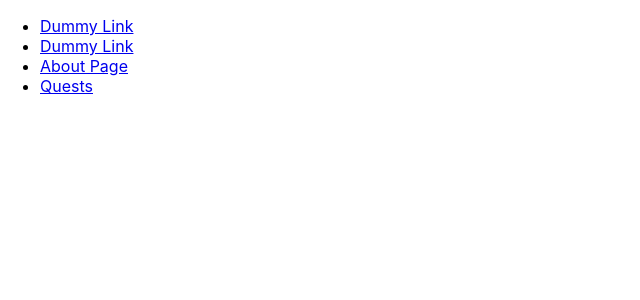
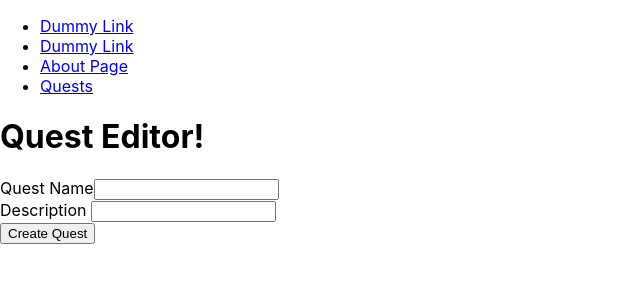
Before and after one commit to Dj-Williams/Guild-Manager-Fullstack-App, a React (Create React App) app in the folder client/: page /quests/edit/1 in a window 1280 px wide. Shown: the top 300 px of the page, without its empty margins (0-640 px from the left). Built offline with nearby package versions, Linux system fonts and the light colour scheme; no server answers; the HTML template or start-up script is replaced by a standard one.

Commit message:
I got CREATE for adventurers!

```diff
--- a/client/src/App.js
+++ b/client/src/App.js
@@ -6,6 +6,7 @@ import QuestPage from './components/QuestPage'
 import SplashPage from './components/SplashPage';
 import RosterPage from './components/RosterPage';
 import ProfilePage from './components/ProfilePage';
+import QuestEditForm from './components/QuestEditForm';
 
 class App extends Component {
   render() {
@@ -25,6 +26,8 @@ class App extends Component {
 
               <Route exact path="/quests" component={QuestPage} />
 
+              <Route exact path="/quests/edit/:questId" component={QuestEditForm} />
+
               <Route exact path="/quests/:questId" component={RosterPage} />
 
               <Route exact path="/adventurers/:adventurerId" component={ProfilePage} />
--- /dev/null
+++ b/client/src/components/AdventurerForm.js
@@ -0,0 +1,70 @@
+import React, { Component } from 'react';
+import axios from 'axios'
+import { Link } from 'axios'
+
+class AdventurerForm extends Component {
+    state = {
+        adventurers: [],
+        newAdventurer: {
+            image: '',
+            name: '',
+            classSpecialization: '',
+            biography: '',
+        }
+    }
+
+    // This handles the input fields of the form, by allowing the user to type things in and have their inputs recognized and saved.
+    handleChange = (event) => {
+        // This clones the old state into a new temporary state of newQuest
+        const updatedNewAdventurer = { ...this.state.newAdventurer }
+        updatedNewAdventurer[event.target.name] = event.target.value
+        this.setState({ newAdventurer: updatedNewAdventurer })
+    }
+    // This handles the creation of a new quest w/ the post command.
+    handleSubmit = (event) => {
+        let questId = this.props.match.params.questId
+        axios.post(`/api/quests/${questId}`, this.state.newAdventurer)
+            .then(res => {
+                this.props.history.push(`/quests/${questId}`)
+            })
+        event.preventDefault()
+    }
+
+    render() {
+        return (
+            <div>
+                <h1>Create a New Adventurer</h1>
+
+                <form onSubmit={this.handleSubmit}>
+
+                    <div>
+                        <label htmlFor="name">Adventurer  Name</label>
+                        <input onChange={this.handleChange} value={this.state.newAdventurer.name} type="text" name="name" />
+                    </div>
+
+                    <div>
+                        <label htmlFor="classSpecialization"> Class: </label>
+                        <input onChange={this.handleChange} value={this.state.newAdventurer.classSpecialization} type="text" name="classSpecialization" />
+                    </div>
+
+                    <div>
+                        <label htmlFor="description"> Description </label>
+                        <input onChange={this.handleChange} value={this.state.newAdventurer.biography} type="text" name="biography" />
+                    </div>
+
+                    <div>
+                        <label htmlFor="image"> Description </label>
+                        <input onChange={this.handleChange} value={this.state.newAdventurer.image} type="text" name="image" />
+                    </div>
+
+
+                    <button type="submit">Create Adventurer</button>
+
+
+                </form>
+            </div>
+        );
+    }
+}
+
+export default AdventurerForm;
--- /dev/null
+++ b/client/src/components/QuestEditForm.js
@@ -0,0 +1,74 @@
+import React, { Component } from 'react';
+import axios from 'axios'
+
+
+class QuestEditForm extends Component {
+    state = {
+        quests: [],
+        newQuest: {
+            questName: '',
+            description: ''
+        }
+    }
+
+    componentWillMount(){
+        this.getQuestInfo()
+    }
+
+
+    getQuestInfo = () => {
+        let questId = this.props.match.params.questId
+        axios.get(`api/quests/${questId}`)
+        .then(res => {
+            this.setState({
+                questName: res.data.newQuest.questName,
+                description: res.data.newQuest.description
+            })
+        })
+    }
+
+    // This handles the input fields of the form, by allowing the user to type things in and have their inputs recognized and saved.
+    handleChange = (event) => {
+        // This clones the old state into a new temporary state of newQuest
+        const updatedNewQuest = {...this.state.newQuest}
+        updatedNewQuest[event.target.name] = event.target.value
+        this.setState({ newQuest: updatedNewQuest })
+    }
+    // This handles the creation of a new quest w/ the post command.
+    handleSubmit = (event) => {
+        axios.post('/api/quests', this.state.newQuest).then(res => {
+            this.props.history.push(`/quests/${res.data._id}`)
+        })
+        event.preventDefault()
+    }
+
+
+    render() {
+        return (
+            <div>
+
+                <h1>Quest Editor!</h1>
+
+
+                <form onSubmit={this.handleSubmit}>
+
+                    <div>
+                        <label htmlFor="username">Quest Name</label>
+                        <input onChange={this.handleChange} value={this.state.questName} type="text" name="questName" />
+                    </div>
+
+                    <div>
+                        <label htmlFor="description"> Description </label>
+                        <input onChange={this.handleChange} value={this.state.description} type="text" name="description" />
+                    </div>
+
+                <button type="submit">Create Quest</button>
+
+                </form>
+
+            </div>
+        );
+    }
+}
+
+export default QuestEditForm;
--- a/client/src/components/QuestPage.js
+++ b/client/src/components/QuestPage.js
@@ -5,9 +5,10 @@ import styled from 'styled-components'
 import QuestForm from './QuestForm'
 
 
+
 // Just a lil style so I see what I'm working with!
 const QuestContainer = styled.div`
-    display: flex;
+    display: flex
     flex-direction: column;
     flex-wrap: wrap;
     justify-content: space-between;
@@ -22,14 +23,15 @@ const QuestStyle = styled.div`
     flex-wrap: wrap;
     justify-content: space-between;
     text-align: center;
-    width: 500px;
-    height: 300px;
+    width: 100vw;
+    height: 25v;
     background: #f1faee;
     margin: 10px 10px;
     border: 1px solid black;
 `
 
 const QuestTitleStyle = styled.div`
+    display: inline-flex;
     padding-bottom: 25px;
     border: 1px solid black;
     padding-top: 30px;
@@ -39,7 +41,19 @@ const QuestTitleStyle = styled.div`
 `
 
 const NewQuestButton = styled.button`
-    background: apricot;
+    background: royalblue;
+    color: black;
+    padding: 7.5px 5px;
+`
+
+const DeleteButton = styled.button`
+    background: goldenrod;
+    color: black;
+    padding: 7.5px 5px;
+`
+
+const EditButton = styled.button`
+    background: grey;
     color: black;
     padding: 7.5px 5px;
 `
@@ -61,33 +75,60 @@ class QuestPage extends Component {
         this.fetchAllQuests()
     }
 
+    // This will handle the deleting of a single Quest
+    handleDelete = (questId) => {
+        //const questId = this.props.match.params.questId
+        axios.delete(`/api/quests/${questId}`).then((res) => {
+            // I call this fetch all quests so that I can see the delete happening in real time. Erase one off the list and return the list again...basically.
+            this.fetchAllQuests()
+        })
+    }
+
     render() {
+
         return (
             <QuestContainer>
                 <div>
 
                     <h1>It's Your Boi the Quests Page!</h1>
 
-                    {/* <QuestStyle> */}
+
                         {this.state.quests.map((quest) => (
+                        <QuestStyle>
 
                             <div key={quest._id}>
 
                                 <Link to={`/quests/${quest._id}`}>
-                                {/* <QuestTitleStyle> */}
+                                <QuestTitleStyle>
                                     {quest.questName}
-                                {/* </QuestTitleStyle> */}
+                                </QuestTitleStyle>
                                 </Link>
 
                                     {quest.description}
 
+                                {/* ↓ Edit Quest Button ↓ */}
+                                <Link to={`/quests/edit/${quest._id}`}>
+                                {/* The onclick function is a synthetic event, I'm passing the quest Id through because I dont need to pass the params. questid has already been defined.  */}
+                                <EditButton>Quest Editor</EditButton>
+                                </Link>
+                                {/* ↑ Edit Quest Button ↑ */}
+
+                                {/* ↓ Delete Button ↓ */}
+                                <Link to={`/quests`}>
+                                {/* The onclick function is a synthetic event, I'm passing the quest Id through because I dont need to pass the params. questid has already been defined.  */}
+                                <DeleteButton onClick={()=> this.handleDelete(quest._id)}>Delete this Quest!</DeleteButton>
+                                </Link>
+                                {/* ↑ Delete Button ↑ */}
+
                             </div>
+                        </QuestStyle>
                         ))}
-                    {/* </QuestStyle> */}
 
                 </div>
-
+                {/* The Create Quest Form */}
+                <NewQuestButton>
             <QuestForm {...this.props}/>
+                </NewQuestButton>
 
             </QuestContainer>
         );
--- a/client/src/components/RosterPage.js
+++ b/client/src/components/RosterPage.js
@@ -2,7 +2,13 @@ import React, { Component } from 'react';
 import axios from 'axios'
 import styled from 'styled-components'
 import { Link } from 'react-router-dom'
+import AdventurerForm from './AdventurerForm';
 
+const NewAdventurerButton = styled.button`
+    background: royalblue;
+    color: black;
+    padding: 7.5px 5px;
+`
 
 // Just a lil style so I see what I'm working with!
 const AdventurerStyle = styled.div`
@@ -77,6 +83,11 @@ class RosterPage extends Component {
 
                 ))}
 
+                {/* The Create Adventurer Form */}
+            <NewAdventurerButton>
+            <AdventurerForm {...this.props}/>
+                </NewAdventurerButton>
+
             </div>
 
         );
```
Also changed, not shown: client/src/components/ProfileEditForm.js (added, +38 -0 lines), 1 other file (tests, documents, lock files or other folders).
